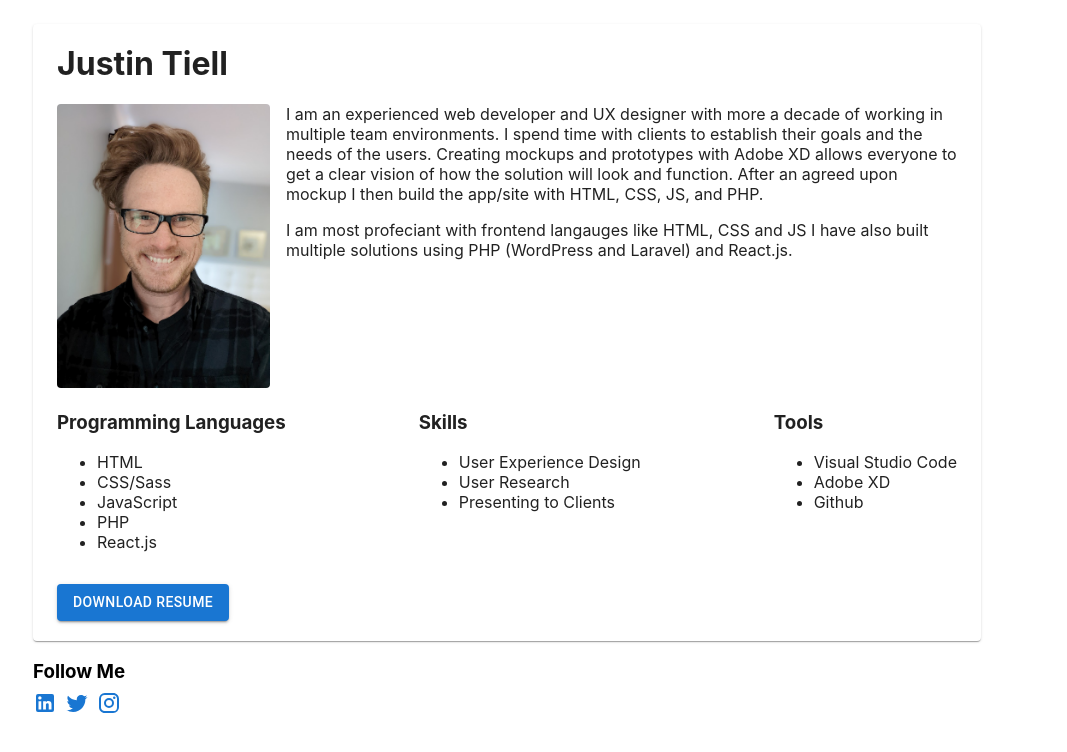
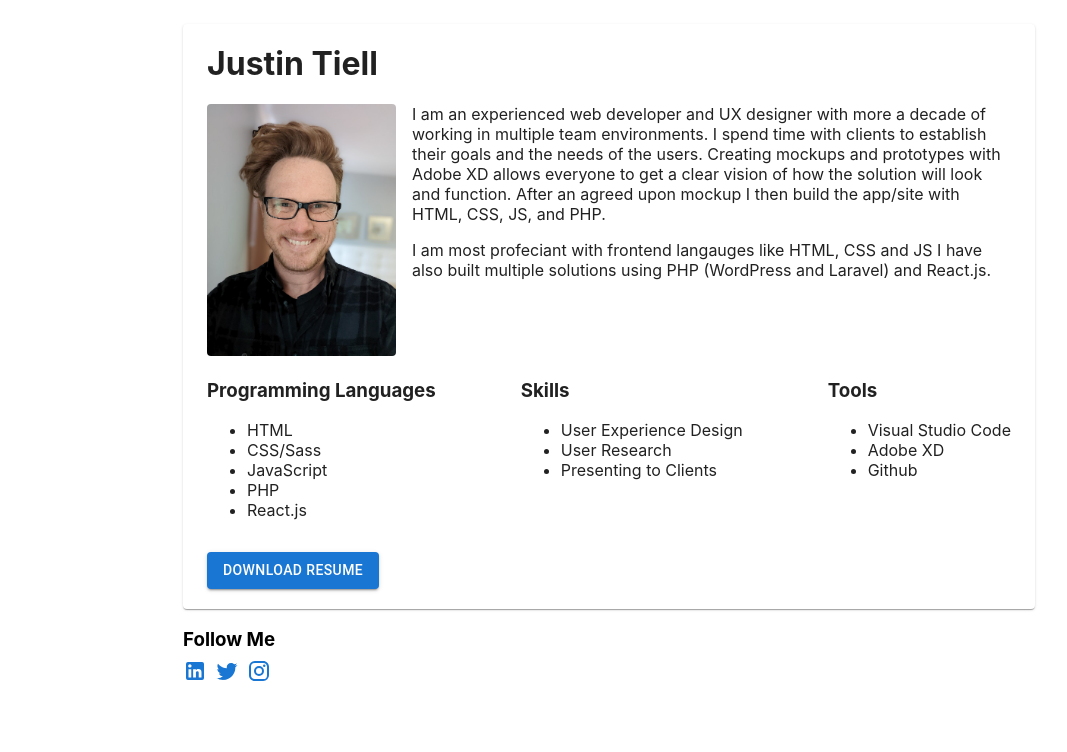
Before and after one commit to kotiell/justintiell, a React (Create React App) app: page / in a window 1280 px wide. Shown: the top 752 px of the page, without its empty margins (31-1098 px from the left). Built offline with nearby package versions, Linux system fonts and the light colour scheme.

Commit message:
framework adjustmenets

```diff
--- a/src/Intro.js
+++ b/src/Intro.js
@@ -10,11 +10,9 @@ function App() {
     <Paper sx={{
       px: 3,
       py: 2.5,
-      width: '900px',
       mt: 3,
     }}>
       <h1 style={{ marginTop: 0 }}>Justin Tiell</h1>
-      <Box>
         <Grid container spacing={2}>
           <Grid item xs={12} md={3}>
             <img
@@ -40,8 +38,7 @@ function App() {
           </Grid>
 
         </Grid>
-      </Box>
-      <Box sx={{ display: 'flex', justifyContent: 'space-between' }}>
+      <Box sx={{ display: 'flex', justifyContent: 'space-between', flexWrap: 'wrap' }}>
         <Box>
           <h3>Programming Languages</h3>
           <ul>
--- a/src/index.js
+++ b/src/index.js
@@ -9,9 +9,7 @@ import Container from '@mui/material/Container';
 ReactDOM.render(
   <React.StrictMode>
 
-    <Container sx={{
-      maxWidth: '900px'
-    }}>
+    <Container maxWidth="md">
       <Intro />
       <Social />
     </Container>
```
